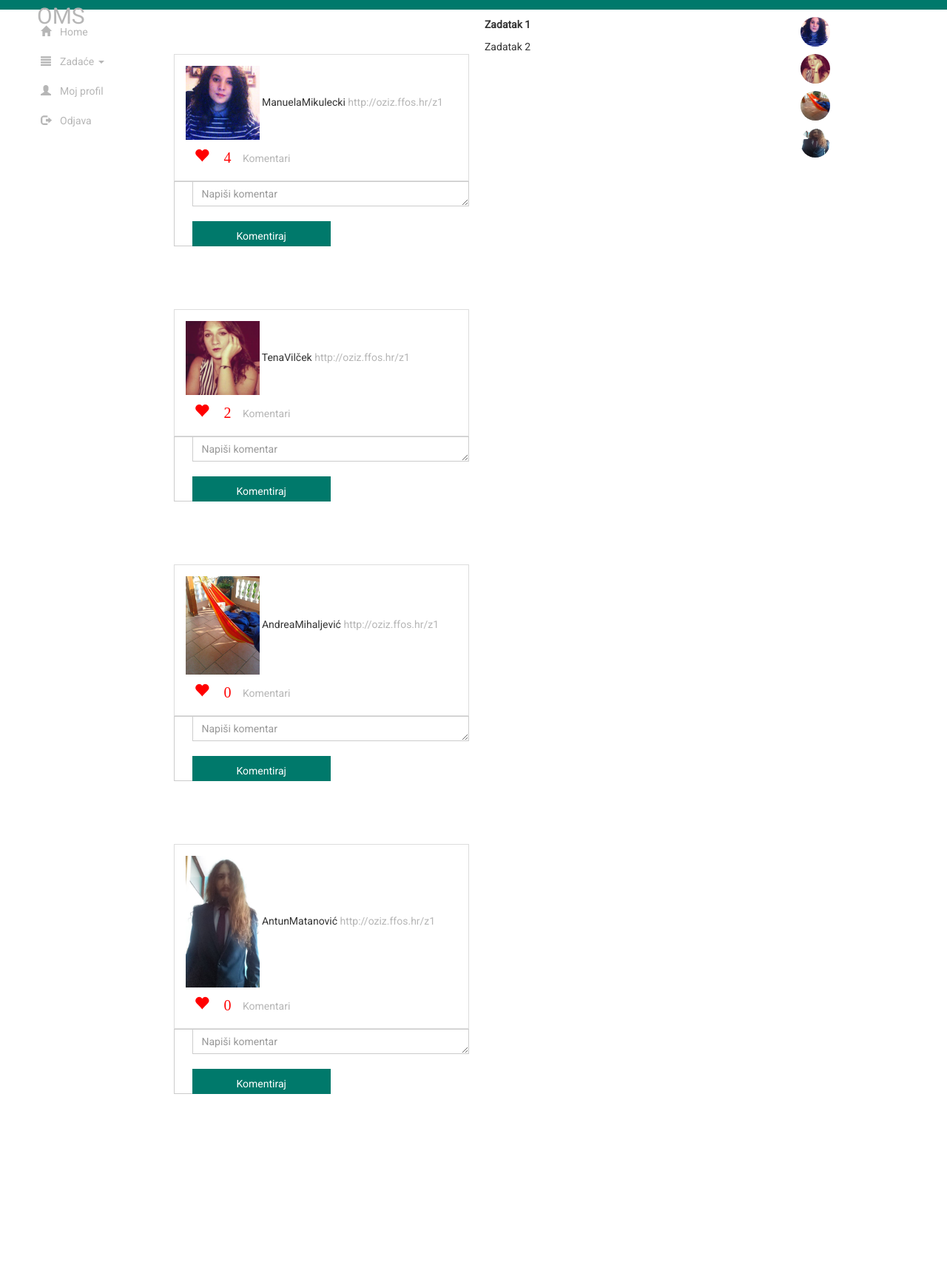
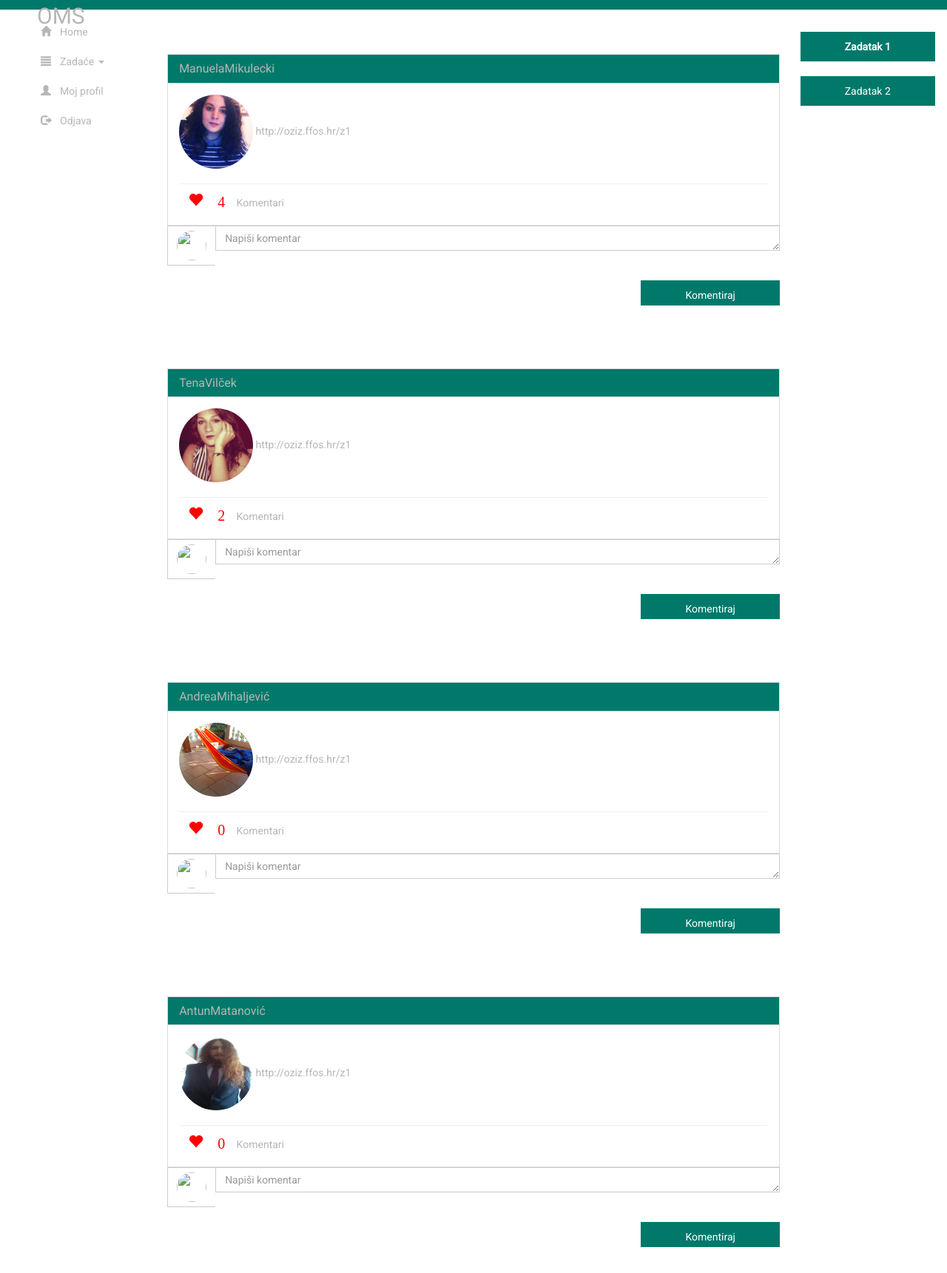
Before and after one commit to amatanovic/InfiniteLoop, a PHP site: page /postavljeneZadace.php in a window 1280 px wide. Shown: the whole page at 74% size. Before the commit the page ends 1479 px from the top, so only its background shows below. Run offline with PHP 8.4, Linux system fonts and the light colour scheme; the visitor is signed in with stand-in values (Sample User, id 1); data comes from the database, SQL or seed files in the repository; some libraries are stand-ins or nearby versions.

Commit message:
ne znan ni sama više

```diff
--- a/css/style.css
+++ b/css/style.css
@@ -41,6 +41,13 @@
 .privatni-profil {
 	padding-top: 20px;
 	width: 98.7%;
+	margin-right: auto;
+    margin-left: auto;
+}
+
+.upload-zadace {
+	padding-top: 20px;
+	width: 94%;
 	margin-right: auto;
     margin-left: auto;
 }
--- a/postavljeneZadace.php
+++ b/postavljeneZadace.php
@@ -1,6 +1,6 @@
 <?php include "header_navigation.php"; ?>
-        <div class="col-md-8">
-        <div class="col-md-6 popisZadaca">
+        <!--<div class="col-md-8">-->
+        <div class="col-md-8 popisZadaca">
         <?php
           $izraz=$veza->prepare("select a.ime, a.prezime, a.avatar, b.* from korisnik a inner join uploadzadaca b on a.sifra=b.korisnik where b.zadaca=1");
           $izraz->execute();
@@ -8,11 +8,15 @@
           foreach ($korisnikoveZadace as $korisnikovaZadaca): ?>
           <div class="row">
           <div class="panel panel-default">
+            <div class="panel-heading">
+              <h3 class="panel-title"><?php echo $korisnikovaZadaca->ime . "" . $korisnikovaZadaca->prezime; ?></h3>
+            </div>
           <div class="panel-body">
           <p>
-          <img src="<?php echo $korisnikovaZadaca->avatar; ?>" style="width:100px" /> <?php echo $korisnikovaZadaca->ime . "" . $korisnikovaZadaca->prezime; ?>
+          <img src="<?php echo $korisnikovaZadaca->avatar; ?>" style="width:100px; height:100px; border-radius:100%" />
           <?php echo "<a href='" . $korisnikovaZadaca->putanja . "'>" . $korisnikovaZadaca->putanja ."</a>"?>
           </p>
+          <hr>
           <p>
               <span class="glyphicon glyphicon-heart">
               <?php
@@ -45,15 +49,20 @@
 
            </div>
               <div class="form-group input-group">
-                <span class="input-group-addon"> <img src="<?php echo $_SESSION['autoriziran']->avatar; ?>" style="width:100px" /></span>
+                <div class="input-group">
+                <span class="input-group-addon"> <img src="<?php echo $_SESSION['autoriziran']->avatar; ?>" class="slikaAvatara"/></span>
                 <input type="hidden" id="korisnik_<?php echo $uploadzadacaID; ?>" value="<?php echo $_SESSION['autoriziran']->sifra ?>">
                 <textarea name="text" cols="50" rows="1" minlength="1" maxlength="255" class="form-control" id="komentar_<?php echo $uploadzadacaID; ?>" placeholder="Napiši komentar"></textarea>
-                <button class="btn btn-default komentiraj" id="<?php echo $uploadzadacaID; ?>">Komentiraj</button>
+              </div>
+                <button class="btn btn-default pull-right komentiraj" id="<?php echo $uploadzadacaID; ?>">Komentiraj</button>
               </div>
           </div>
         <?php endforeach; ?>
       </div>
-       <div class="col-md-2">
+
+
+      <!--</div>-->
+      <div class="col-md-2">
           <?php
           $vrijeme = date("Y-m-d");
           $izraz=$veza->prepare("select * from zadaca");
@@ -63,10 +72,10 @@
           foreach ($zadace as $zadaca):
           if ($zadaca->pocetak <= $vrijeme):
           if ($i == 0) {
-         echo "<p class='naziviZadaca oznacenaZadaca' id='" . $zadaca->sifra . "'>" . $zadaca->naziv . "</p>";
+         echo "<button class='btn btn-default naziviZadaca oznacenaZadaca' id='" . $zadaca->sifra . "'>" . $zadaca->naziv . "</button>";
         }
         else if ($i != 0) {
-          echo "<p class='naziviZadaca' id='" . $zadaca->sifra . "'>" . $zadaca->naziv . "</p>";
+          echo "<button class='btn btn-default naziviZadaca' id='" . $zadaca->sifra . "'>" . $zadaca->naziv . "</button>";
         }
         $i++;
         endif;
@@ -74,8 +83,6 @@
         ?>
       </div>
 
-      </div>
-<?php include "korisnici.php"; ?>
 
     <!-- jQuery (necessary for Bootstrap's JavaScript plugins) -->
     <script src="https://ajax.googleapis.com/ajax/libs/jquery/1.11.3/jquery.min.js"></script>
@@ -100,7 +107,7 @@
         $(".popisZadaca").append($('<p>Trenutno nitko nema postavljenu ovu zadaću!</p>'));
         }
         $.each(podaci, function(i, item){
-          $(".popisZadaca").append($('<div class="row"><div class="panel panel-default"><div class="panel-body"><p><img src="' + item.avatar + '" style="width:100px" />' + item.ime + ' ' + item.prezime + '<a href="' + item.putanja + '">' + item.putanja + '</a></p><p><span class="glyphicon glyphicon-heart" id="likes_' + item.sifra + '"></span> <span class="komentari" id="' + item.sifra + '"> Komentari </span></p></div></div><div class="izlistaniKomentari" id="izlistani_' + item.sifra +'"></div><div class="form-group input-group"> <span class="input-group-addon"> <img src="<?php echo $_SESSION['autoriziran']->avatar; ?>" style="width:100px" /></span><input type="hidden" id="korisnik_' + item.sifra + '" value="<?php echo $_SESSION['autoriziran']->sifra ?>"><textarea name="text" cols="50" rows="1" minlength="1" maxlength="255" class="form-control" id="komentar_' + item.sifra + '" placeholder="Napiši komentar"></textarea><button class="btn btn-default komentiraj" id="' + item.sifra + '">Komentiraj</button></div></div>'));
+          $(".popisZadaca").append($('<div class="row"><div class="panel panel-default"><div class="panel-body"><p><img src="' + item.avatar + '" style="width:100px; height:100px; border-radius:100%" />' + item.ime + ' ' + item.prezime + '<a href="' + item.putanja + '">' + item.putanja + '</a></p><p><span class="glyphicon glyphicon-heart" id="likes_' + item.sifra + '"></span> <span class="komentari" id="' + item.sifra + '"> Komentari </span></p></div></div><div class="izlistaniKomentari" id="izlistani_' + item.sifra +'"></div><div class="form-group input-group"> <span class="input-group-addon"> <img src="<?php echo $_SESSION['autoriziran']->avatar; ?>" style="width:100px" /></span><input type="hidden" id="korisnik_' + item.sifra + '" value="<?php echo $_SESSION['autoriziran']->sifra ?>"><textarea name="text" cols="50" rows="1" minlength="1" maxlength="255" class="form-control" id="komentar_' + item.sifra + '" placeholder="Napiši komentar"></textarea><button class="btn btn-default komentiraj" id="' + item.sifra + '">Komentiraj</button></div></div>'));
        $.ajax({
         type: "POST",
         url: "dohvatiLikes.php",
--- a/privatniProfil.php
+++ b/privatniProfil.php
@@ -72,7 +72,7 @@ include "updateProfila.php";
   endif;
 }
 else {
-  echo $korisnik->ime . " " . $korisnik->prezime;
+  echo "<h1 style='text-align:center'>" . $korisnik->ime . " " . $korisnik->prezime . "</h1>";
 }
 ?>
 </p>
```
Also changed, not shown: nadzorna_ploca.php (+4 -3 lines), uploadZadace.php (+16 -7 lines), zadacePrivatniProfil.php (+33 -4 lines).
